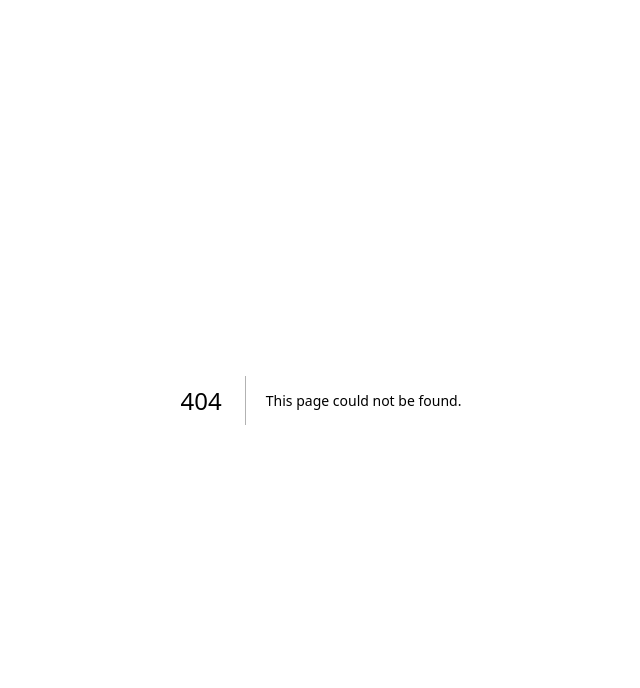
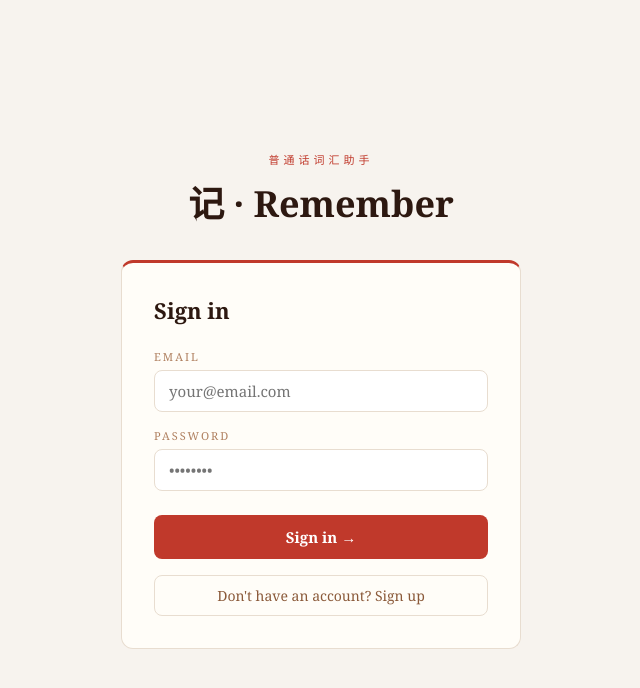
Before and after one commit to phuceh/mnemonic-mandarin, a Next.js app in the folder my-app/: page /auth in a window 1280 px wide. Before the commit this address had no page. Shown: the top 688 px of the page, without its empty margins (319-959 px from the left). Built offline with nearby package versions, Linux system fonts and the light colour scheme; no server answers.

Commit message:
add auth and progress tracking

```diff
--- /dev/null
+++ b/my-app/app/auth/page.tsx
@@ -0,0 +1,95 @@
+'use client'
+import { useState } from 'react'
+import { supabase } from '@/lib/supabase'
+import { useRouter } from 'next/navigation'
+
+export default function AuthPage() {
+  const [isLogin, setIsLogin] = useState(true)
+  const [email, setEmail] = useState('')
+  const [password, setPassword] = useState('')
+  const [loading, setLoading] = useState(false)
+  const [message, setMessage] = useState('')
+  const router = useRouter()
+
+  const s = {
+    bg: '#f7f3ee', card: '#fffdf8', border: '#e8ddd0',
+    red: '#c0392b', brown: '#5a3a2a', lightbrown: '#b08060',
+    text: '#2d1810', muted: '#8b5a3a'
+  }
+
+  async function handleSubmit() {
+    setLoading(true)
+    setMessage('')
+    if (isLogin) {
+      const { error } = await supabase.auth.signInWithPassword({ email, password })
+      if (error) setMessage(error.message)
+      else router.push('/')
+    } else {
+      const { error } = await supabase.auth.signUp({ email, password })
+      if (error) setMessage(error.message)
+      else setMessage('Check your email to confirm your account!')
+    }
+    setLoading(false)
+  }
+
+  return (
+    <div style={{ minHeight: '100vh', background: s.bg, display: 'flex', flexDirection: 'column', alignItems: 'center', justifyContent: 'center', padding: '2rem' }}>
+      <div style={{ textAlign: 'center', marginBottom: '2rem' }}>
+        <div style={{ fontSize: 11, color: s.red, letterSpacing: 4, marginBottom: 8 }}>普通话词汇助手</div>
+        <h1 style={{ fontSize: 36, fontWeight: 700, color: s.text, fontFamily: 'Georgia, serif' }}>记 · Remember</h1>
+      </div>
+
+      <div style={{ width: '100%', maxWidth: 400, background: s.card, border: `1px solid ${s.border}`, borderTop: `3px solid ${s.red}`, borderRadius: 12, padding: '2rem' }}>
+        <h2 style={{ fontSize: 22, fontWeight: 700, color: s.text, fontFamily: 'Georgia, serif', marginBottom: '1.5rem' }}>
+          {isLogin ? 'Sign in' : 'Create account'}
+        </h2>
+
+        <div style={{ marginBottom: '1rem' }}>
+          <label style={{ fontSize: 11, letterSpacing: 2, color: s.lightbrown, textTransform: 'uppercase', display: 'block', marginBottom: 6 }}>Email</label>
+          <input
+            type="email"
+            value={email}
+            onChange={e => setEmail(e.target.value)}
+            placeholder="your@email.com"
+            style={{ width: '100%', padding: '10px 14px', borderRadius: 8, border: `1px solid ${s.border}`, background: '#fff', fontSize: 15, fontFamily: 'Georgia, serif', color: s.text, outline: 'none', boxSizing: 'border-box' as const }}
+          />
+        </div>
+
+        <div style={{ marginBottom: '1.5rem' }}>
+          <label style={{ fontSize: 11, letterSpacing: 2, color: s.lightbrown, textTransform: 'uppercase', display: 'block', marginBottom: 6 }}>Password</label>
+          <input
+            type="password"
+            value={password}
+            onChange={e => setPassword(e.target.value)}
+            placeholder="••••••••"
+            onKeyDown={e => e.key === 'Enter' && handleSubmit()}
+            style={{ width: '100%', padding: '10px 14px', borderRadius: 8, border: `1px solid ${s.border}`, background: '#fff', fontSize: 15, fontFamily: 'Georgia, serif', color: s.text, outline: 'none', boxSizing: 'border-box' as const }}
+          />
+        </div>
+
+        {message && (
+          <div style={{ fontSize: 13, color: message.includes('Check') ? '#2c7a4b' : s.red, marginBottom: '1rem', padding: '10px 14px', background: message.includes('Check') ? '#f0faf5' : '#fdf0ee', borderRadius: 8 }}>
+            {message}
+          </div>
+        )}
+
+        <button onClick={handleSubmit} disabled={loading} style={{
+          width: '100%', padding: '12px', borderRadius: 8,
+          background: s.red, border: 'none', color: '#fff',
+          fontSize: 15, fontFamily: 'Georgia, serif',
+          cursor: 'pointer', fontWeight: 700, marginBottom: '1rem'
+        }}>
+          {loading ? 'Loading...' : isLogin ? 'Sign in →' : 'Create account →'}
+        </button>
+
+        <button onClick={() => { setIsLogin(!isLogin); setMessage('') }} style={{
+          width: '100%', padding: '10px', borderRadius: 8,
+          background: 'transparent', border: `1px solid ${s.border}`,
+          color: s.muted, fontSize: 14, fontFamily: 'Georgia, serif', cursor: 'pointer'
+        }}>
+          {isLogin ? "Don't have an account? Sign up" : 'Already have an account? Sign in'}
+        </button>
+      </div>
+    </div>
+  )
+}
--- a/my-app/package.json
+++ b/my-app/package.json
@@ -9,6 +9,7 @@
     "lint": "eslint"
   },
   "dependencies": {
+    "@supabase/ssr": "^0.10.2",
     "@supabase/supabase-js": "^2.105.3",
     "next": "16.2.4",
     "react": "19.2.4",
```
Also changed, not shown: my-app/app/page.tsx (+114 -78 lines), 1 other file (tests, documents, lock files or other folders).
